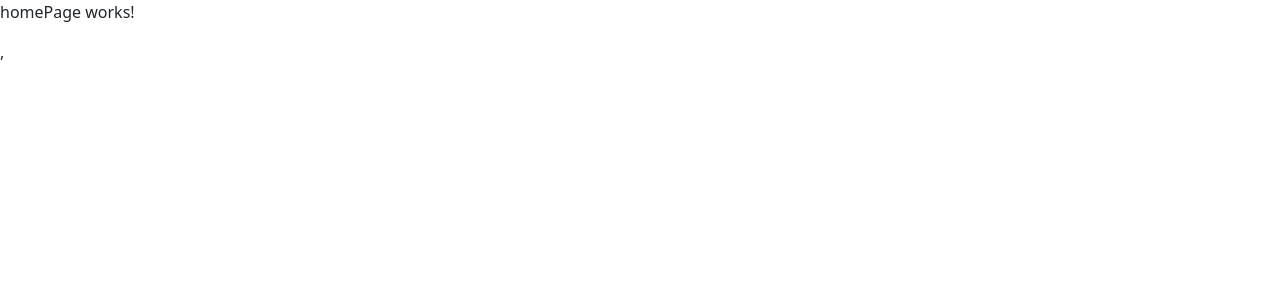
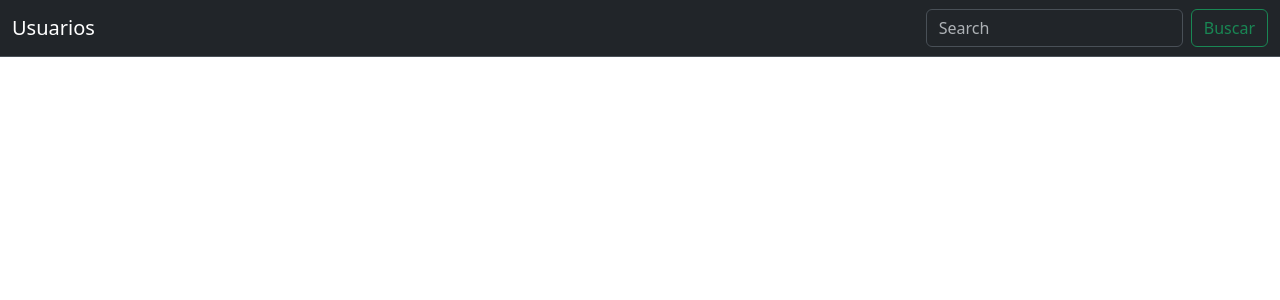
Before and after one commit to aroamorodi/pruebaAngular, an Angular app: page /home in a window 1280 px wide. Shown: the top 300 px of the page. Built offline with nearby package versions, Linux system fonts and the light colour scheme.

Commit message:
Realizado html de la cabecera y creado componente cabecera y footer

```diff
--- a/src/components/homePage/homePage.component.html
+++ b/src/components/homePage/homePage.component.html
@@ -1 +1,3 @@
-<p>homePage works!</p>,
+<div class="container-fluid px-0">
+  <app-cabecera/>
+</div>
--- a/src/components/homePage/homePage.component.ts
+++ b/src/components/homePage/homePage.component.ts
@@ -1,11 +1,13 @@
 import { CommonModule } from '@angular/common';
 import { ChangeDetectionStrategy, Component } from '@angular/core';
+import { CabeceraComponent } from '../../shared/cabecera/cabecera.component';
 
 @Component({
   selector: 'app-home-page',
   standalone: true,
   imports: [
     CommonModule,
+    CabeceraComponent
   ],
   templateUrl: './homePage.component.html',
   styleUrl: './homePage.component.css',
--- /dev/null
+++ b/src/shared/cabecera/cabecera.component.css
@@ -0,0 +1,3 @@
+:host {
+  display: block;
+}
--- /dev/null
+++ b/src/shared/cabecera/cabecera.component.html
@@ -0,0 +1,10 @@
+<nav class="navbar bg-dark border-bottom border-body" data-bs-theme="dark">
+    <!-- Navbar content -->
+    <div class="container-fluid">
+      <a class="navbar-brand" href="#">Usuarios</a>
+      <form class="d-flex ms-auto" role="search">
+        <input class="form-control me-2" type="search" placeholder="Search" aria-label="Search">
+        <button class="btn btn-outline-success" type="submit">Buscar</button>
+      </form>
+    </div>
+</nav>
--- /dev/null
+++ b/src/shared/cabecera/cabecera.component.ts
@@ -0,0 +1,14 @@
+import { CommonModule } from '@angular/common';
+import { ChangeDetectionStrategy, Component } from '@angular/core';
+
+@Component({
+  selector: 'app-cabecera',
+  standalone: true,
+  imports: [
+    CommonModule,
+  ],
+  templateUrl: './cabecera.component.html',
+  styleUrl: './cabecera.component.css',
+  changeDetection: ChangeDetectionStrategy.OnPush,
+})
+export class CabeceraComponent { }
--- /dev/null
+++ b/src/shared/footer/footer.component.css
@@ -0,0 +1,3 @@
+:host {
+  display: block;
+}
--- /dev/null
+++ b/src/shared/footer/footer.component.html
@@ -0,0 +1 @@
+<p>footer works!</p>,
```
Also changed, not shown: src/shared/footer/footer.component.ts (added, +14 -0 lines).
